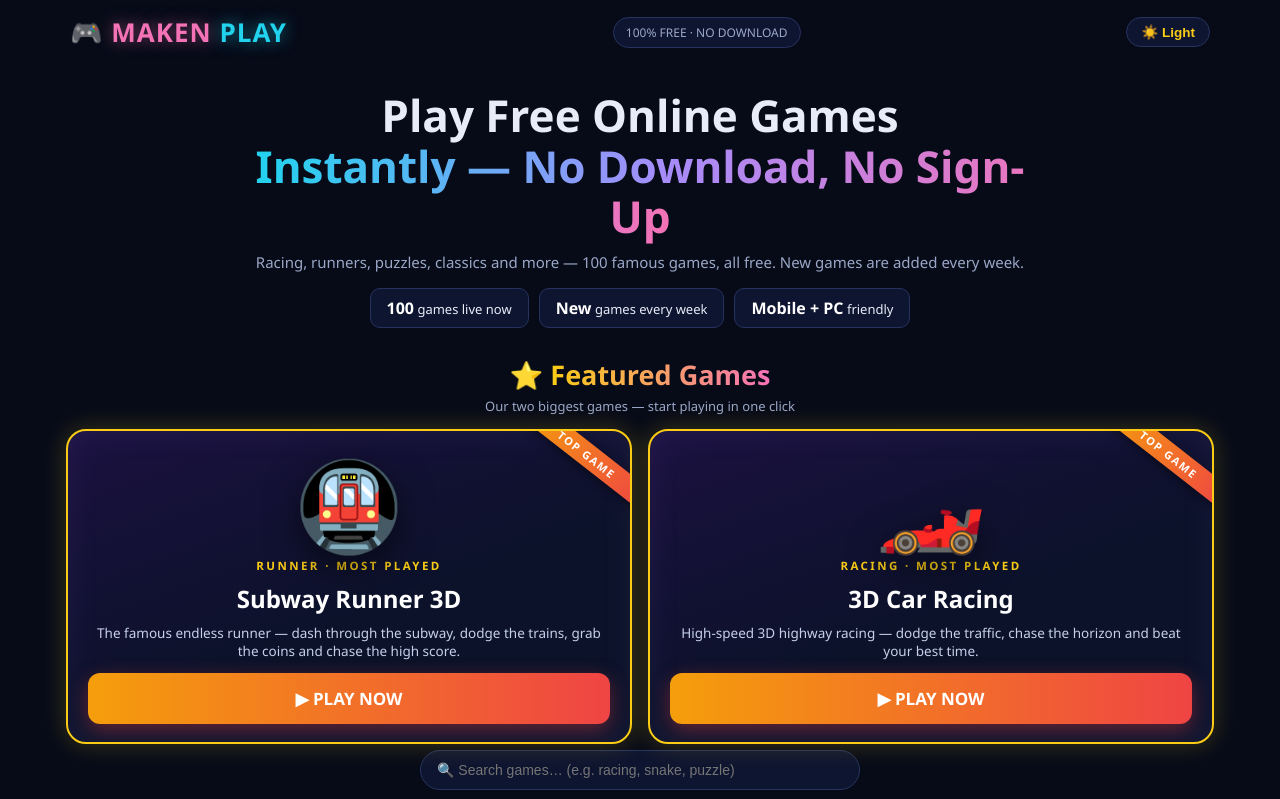
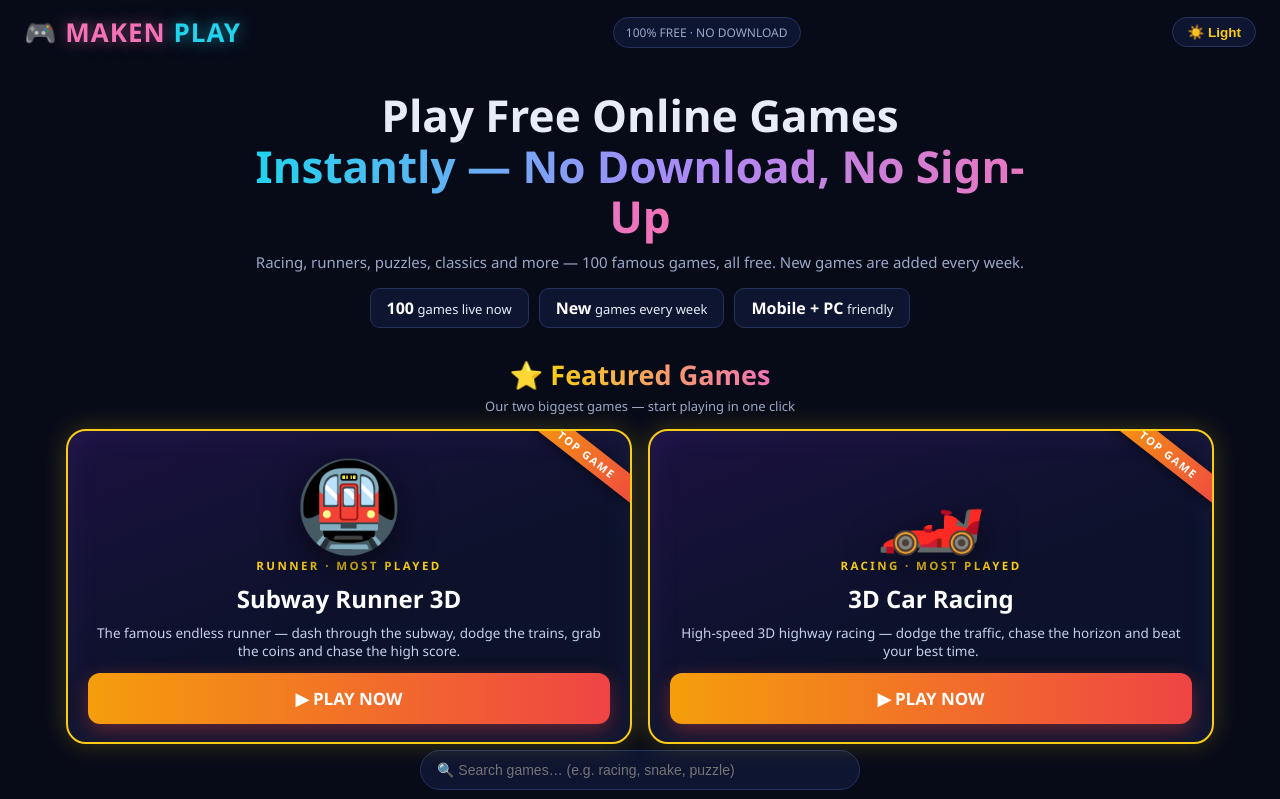
Before and after one commit to makenplay/games-hub, a plain HTML site: page index.html in a window 1280 px wide. Shown: the top 799 px of the page. Drawn offline with Linux system fonts and the light colour scheme.

Commit message:
Top bar full width — logo at the left edge

```diff
--- a/index.html
+++ b/index.html
@@ -9,7 +9,8 @@
   * { margin:0; padding:0; box-sizing:border-box; }
   html, body { background:#070b18; color:#e8ecf8; font-family:'Segoe UI', Arial, sans-serif; }
   body { min-height:100vh; }
-  .topbar { display:flex; align-items:center; justify-content:space-between; padding:14px 20px; max-width:1180px; margin:0 auto; }
+  .topbar { display:flex; align-items:center; justify-content:space-between; padding:14px 24px; }
+  .topbar-in { display:flex; align-items:center; justify-content:space-between; width:100%; gap:12px; flex-wrap:wrap; }
   .logo { font-size:26px; font-weight:900; letter-spacing:1px; }
   .logo .play { color:#22d3ee; text-shadow:0 0 16px rgba(34,211,238,.6); }
   .logo .maken { color:#f472b6; text-shadow:0 0 16px rgba(244,114,182,.5); }
```
